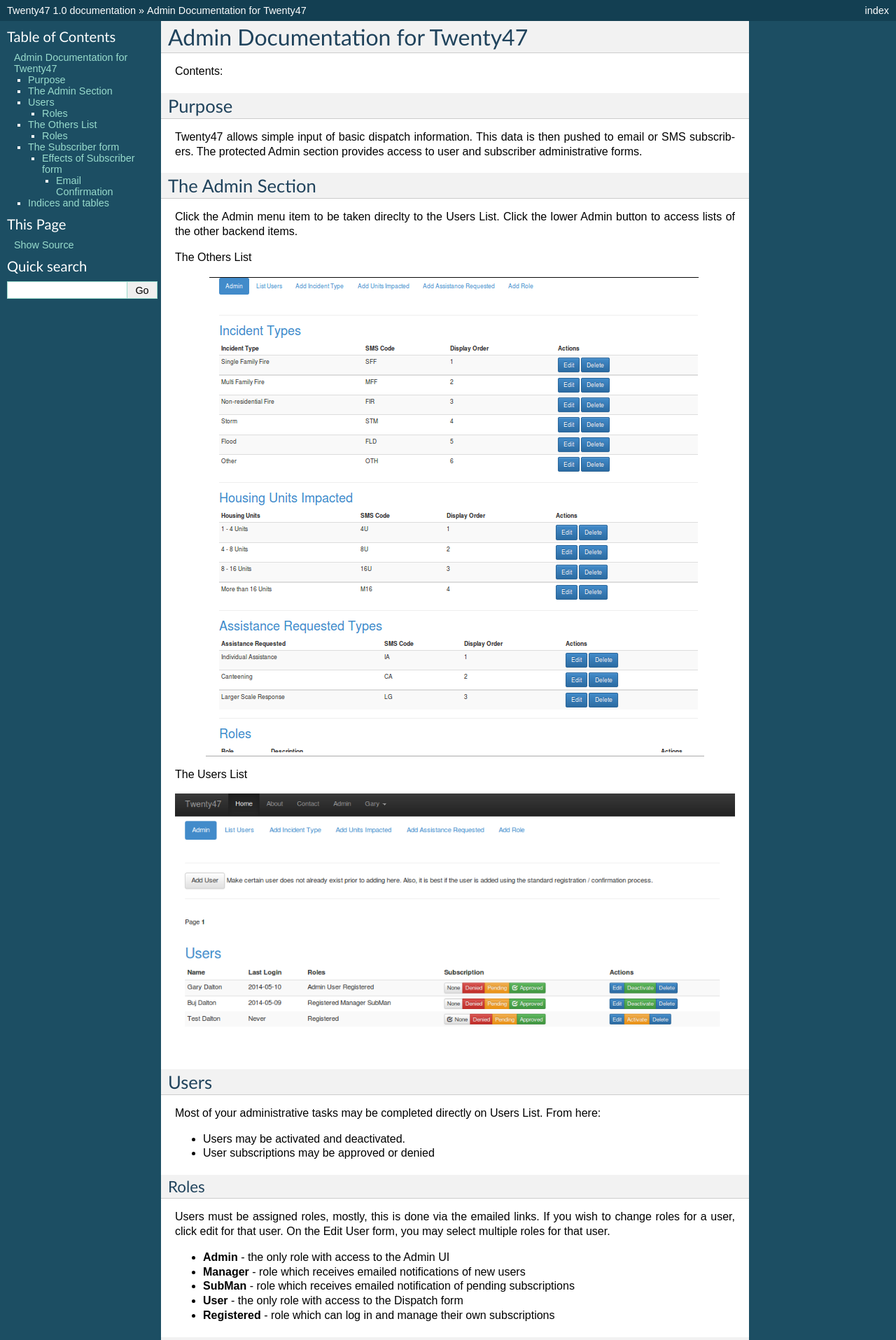
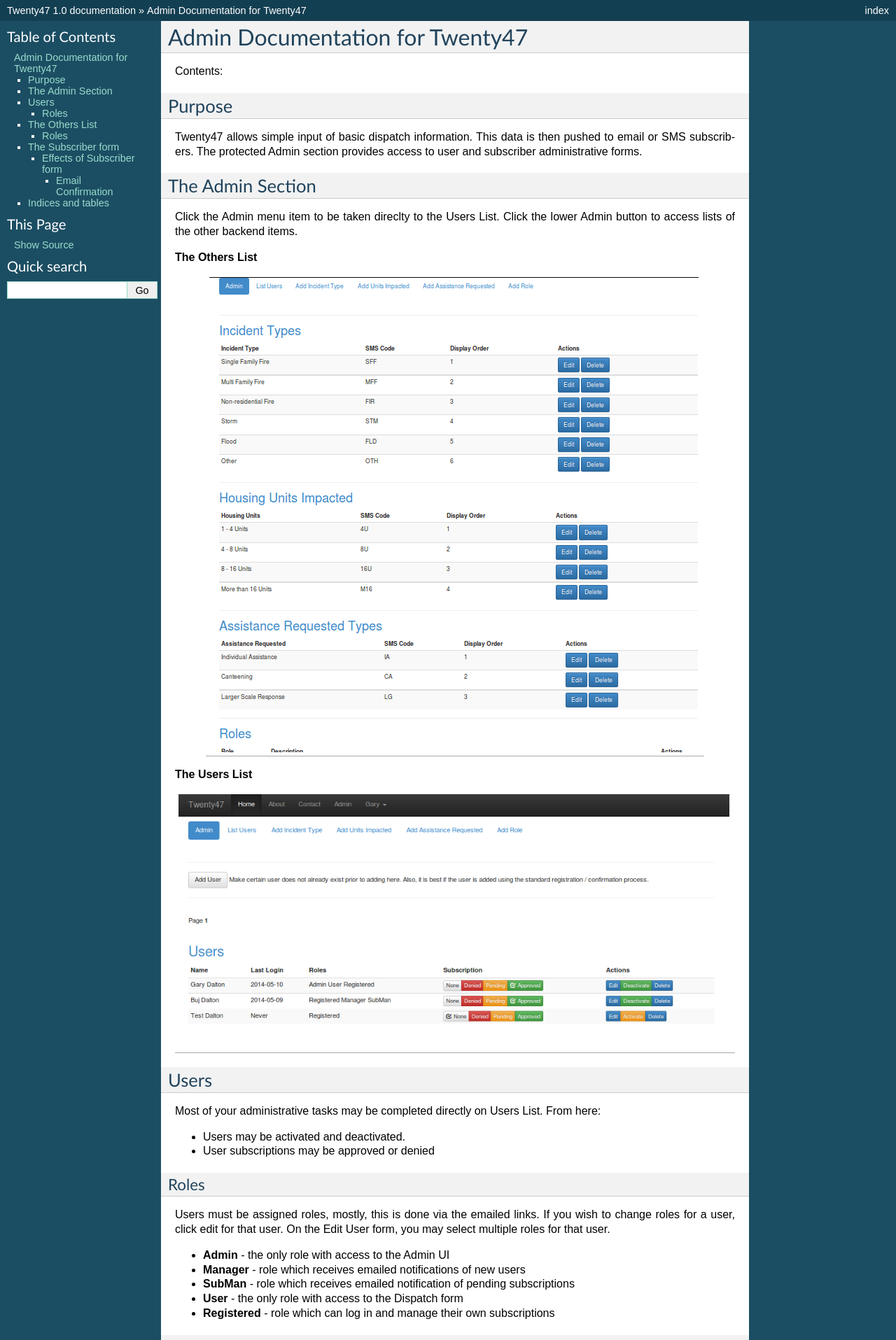
Before and after one commit to gary-dalton/Twenty47, a Sphinx documentation site: the page built from docs/for_admins.rst, in a window 1280 px wide. Shown: the top 1915 px of the page at 70% size. Built offline with Sphinx 7.4.7, drawn with Linux system fonts in a browser that asks for light colours.

Commit message:
Images in boxes

```diff
--- a/docs/for_admins.rst
+++ b/docs/for_admins.rst
@@ -18,17 +18,20 @@
 Click the Admin menu item to be taken direclty to the Users List. Click
 the lower Admin button to access lists of the other backend items.
 
-The Others List
+**The Others List**
 
 +-------------------------------------------+
 | .. image:: _static/admin_others_list.png  |
 |   :alt: The Others List                   |
 +-------------------------------------------+
 
-The Users List
+**The Users List**
 
-.. image:: _static/admin_users_list.png
-   :alt: The Users List
++-------------------------------------------+
+| .. image:: _static/admin_users_list.png   |
+|   :alt: The Users List                    |
++-------------------------------------------+
+
 
 Users
 ==============
```
